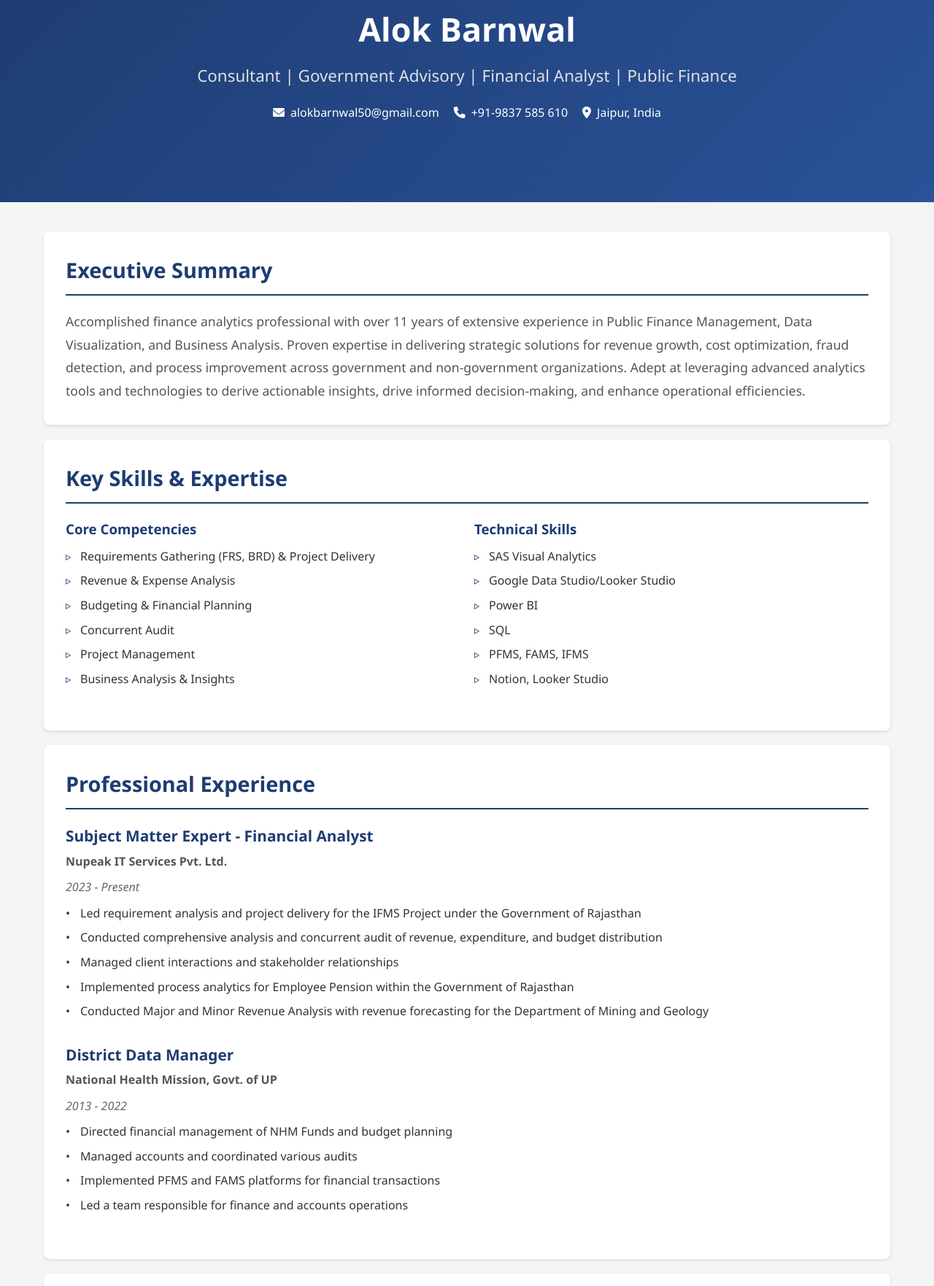
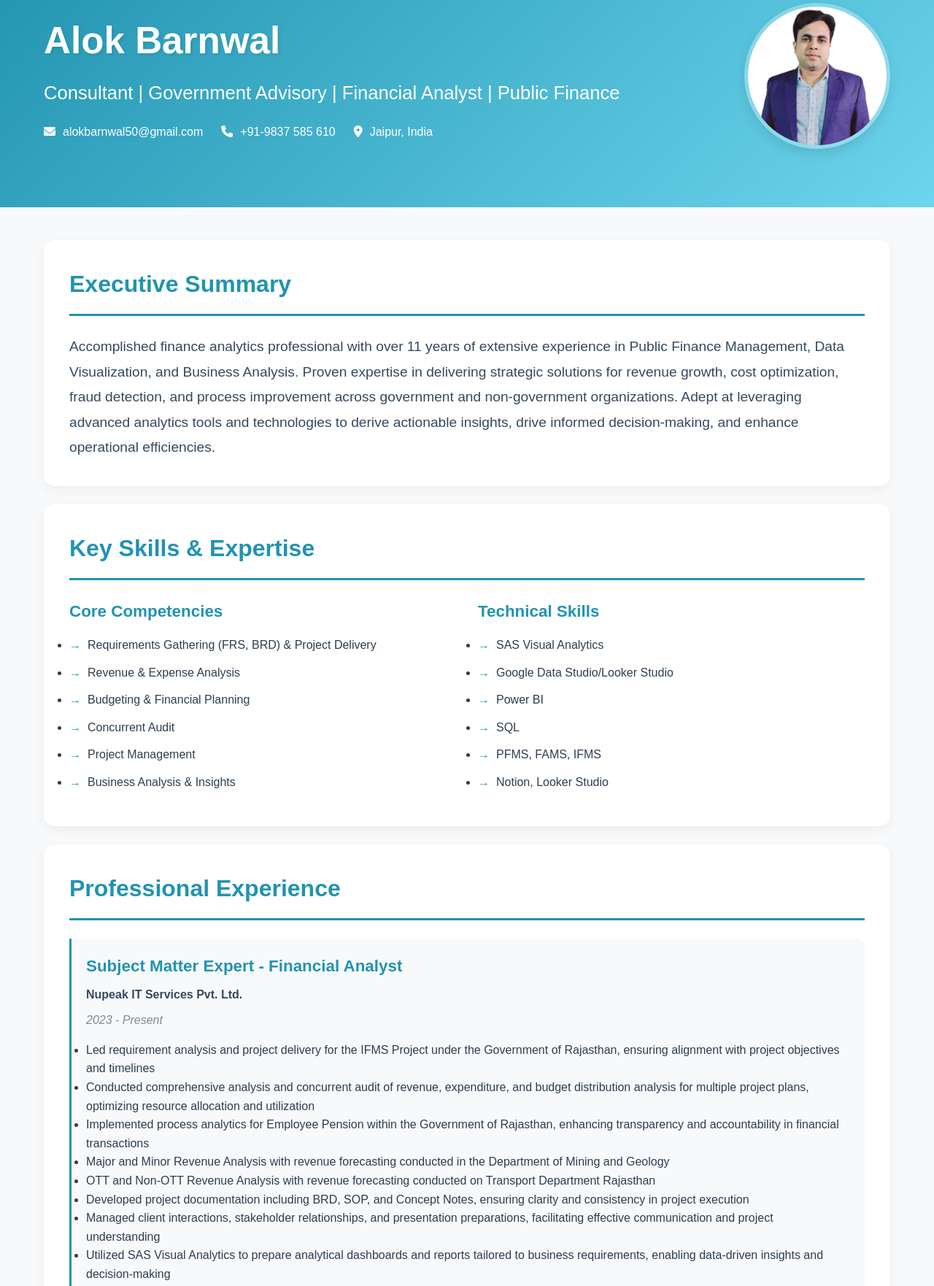
Before and after one commit to alokbarnwal/alokbarnwal.github.io, a plain HTML site: page index.html in a window 1280 px wide. Shown: the part 76-1838 px from the top of the page at 73% size. Drawn offline with Linux system fonts and the light colour scheme; files whose address does not match are found by name.

Commit message:
updated photo

```diff
--- a/index.html
+++ b/index.html
@@ -10,13 +10,13 @@
             margin: 0;
             padding: 0;
             box-sizing: border-box;
-            font-family: 'Segoe UI', Tahoma, Geneva, Verdana, sans-serif;
+            font-family: 'Poppins', sans-serif;
         }
 
         body {
             line-height: 1.6;
-            color: #333;
-            background-color: #f5f5f5;
+            color: #2c3e50;
+            background-color: #f8f9fa;
         }
 
         .container {
@@ -26,187 +26,163 @@
         }
 
         header {
-            background: linear-gradient(135deg, #1e3c72 0%, #2a5298 100%);
+            background: linear-gradient(135deg, #2193b0 0%, #6dd5ed 100%);
             color: white;
             padding: 60px 0;
-            text-align: center;
+            position: relative;
+            overflow: hidden;
+        }
+
+        .header-content {
+            display: flex;
+            justify-content: space-between;
+            align-items: center;
+        }
+
+        .profile-image {
+            width: 200px;
+            height: 200px;
+            border-radius: 50%;
+            border: 5px solid rgba(255, 255, 255, 0.3);
+            object-fit: cover;
+            box-shadow: 0 8px 16px rgba(0,0,0,0.1);
+            transition: transform 0.3s ease;
+        }
+
+        .profile-image:hover {
+            transform: scale(1.05);
         }
 
         .profile-info {
-            margin-bottom: 30px;
+            flex: 1;
+            padding-right: 40px;
         }
 
         .name {
-            font-size: 2.8em;
+            font-size: 3.2em;
             margin-bottom: 10px;
             font-weight: 700;
+            text-shadow: 2px 2px 4px rgba(0,0,0,0.1);
         }
 
         .title {
-            font-size: 1.4em;
-            color: #e0e0e0;
+            font-size: 1.6em;
+            color: #ffffff;
             margin-bottom: 20px;
+            font-weight: 300;
         }
 
         .contact-info {
             display: flex;
-            justify-content: center;
-            gap: 20px;
+            gap: 25px;
             flex-wrap: wrap;
         }
 
         .contact-item {
             display: flex;
             align-items: center;
-            gap: 8px;
+            gap: 10px;
+            transition: transform 0.2s ease;
+        }
+
+        .contact-item:hover {
+            transform: translateY(-2px);
         }
 
         .section {
             background: white;
-            padding: 30px;
-            margin: 20px 0;
-            border-radius: 8px;
-            box-shadow: 0 2px 4px rgba(0,0,0,0.1);
+            padding: 35px;
+            margin: 25px 0;
+            border-radius: 15px;
+            box-shadow: 0 5px 15px rgba(0,0,0,0.05);
+            transition: transform 0.3s ease;
+        }
+
+        .section:hover {
+            transform: translateY(-5px);
         }
 
         .section-title {
-            font-size: 1.8em;
-            color: #1e3c72;
-            margin-bottom: 20px;
-            padding-bottom: 10px;
-            border-bottom: 2px solid #1e3c72;
+            font-size: 2em;
+            color: #2193b0;
+            margin-bottom: 25px;
+            padding-bottom: 15px;
+            border-bottom: 3px solid #2193b0;
         }
 
         .executive-summary {
-            font-size: 1.1em;
+            font-size: 1.2em;
             line-height: 1.8;
-            color: #555;
+            color: #34495e;
         }
 
         .skills-container {
             display: grid;
-            grid-template-columns: repeat(auto-fit, minmax(250px, 1fr));
-            gap: 20px;
-        }
-
-        .skill-category {
-            margin-bottom: 20px;
+            grid-template-columns: repeat(auto-fit, minmax(280px, 1fr));
+            gap: 30px;
         }
 
         .skill-category h3 {
-            color: #1e3c72;
-            margin-bottom: 10px;
-        }
-
-        .skill-list {
-            list-style: none;
+            color: #2193b0;
+            margin-bottom: 15px;
+            font-size: 1.4em;
         }
 
         .skill-list li {
-            margin-bottom: 8px;
-            padding-left: 20px;
+            margin-bottom: 12px;
+            padding-left: 25px;
             position: relative;
         }
 
         .skill-list li::before {
-            content: "▹";
-            color: #1e3c72;
+            content: "→";
+            color: #2193b0;
             position: absolute;
             left: 0;
         }
 
         .experience-item {
+            padding: 20px;
+            border-left: 3px solid #2193b0;
             margin-bottom: 30px;
+            background: #f8f9fa;
+            border-radius: 0 10px 10px 0;
         }
 
         .experience-title {
-            font-size: 1.3em;
-            color: #1e3c72;
-            margin-bottom: 5px;
+            font-size: 1.4em;
+            color: #2193b0;
+            margin-bottom: 8px;
         }
 
         .experience-company {
             font-weight: 600;
-            color: #555;
+            color: #34495e;
             margin-bottom: 10px;
         }
 
         .experience-duration {
-            color: #666;
+            color: #7f8c8d;
             font-style: italic;
-            margin-bottom: 10px;
+            margin-bottom: 15px;
         }
 
-        .experience-duties {
-            list-style: none;
+        @media (max-width: 768px) {
+            .header-content {
+                flex-direction: column-reverse;
+                text-align: center;
             }
 
-        .experience-duties li {
-            margin-bottom: 8px;
-            padding-left: 20px;
-            position: relative;
-        }
-
-        .experience-duties li::before {
-            content: "•";
-            color: #1e3c72;
-            position: absolute;
-            left: 0;
-        }
-
-        .education-item {
+            .profile-image {
                 margin-bottom: 20px;
             }
 
-        .certifications-list {
-            list-style: none;
-        }
-
-        .certifications-list li {
-            margin-bottom: 15px;
-            padding-left: 25px;
-            position: relative;
-        }
-
-        .certifications-list li::before {
-            content: "🎓";
-            position: absolute;
-            left: 0;
-        }
-
-        .clients-list {
-            list-style: none;
-        }
-
-        .clients-list li {
-            margin-bottom: 15px;
-            padding-left: 25px;
-            position: relative;
-        }
-
-        .clients-list li::before {
-            content: "→";
-            color: #1e3c72;
-            position: absolute;
-            left: 0;
-        }
-
-        @media (max-width: 768px) {
-            .container {
-                padding: 10px;
-            }
-
-            header {
-                padding: 30px 0;
-            }
-
-            .name {
-                font-size: 2em;
+            .profile-info {
+                padding-right: 0;
             }
 
             .contact-info {
-                flex-direction: column;
-                align-items: center;
+                justify-content: center;
             }
         }
     </style>
@@ -214,6 +190,7 @@
 <body>
     <header>
         <div class="container">
+            <div class="header-content">
                 <div class="profile-info">
                     <h1 class="name">Alok Barnwal</h1>
                     <div class="title">Consultant | Government Advisory | Financial Analyst | Public Finance</div>
@@ -232,9 +209,12 @@
                         </div>
                     </div>
                 </div>
+                <img src="C:\Users\Alok\OneDrive\Desktop\alok-portfolio\Photo.jpg" alt="Alok Barnwal" class="profile-image">
+            </div>
         </div>
     </header>
 
+    <!-- Rest of the content remains the same -->
     <main class="container">
         <section class="section">
             <h2 class="section-title">Executive Summary</h2>
@@ -279,11 +259,14 @@
                 <div class="experience-company">Nupeak IT Services Pvt. Ltd.</div>
                 <div class="experience-duration">2023 - Present</div>
                 <ul class="experience-duties">
-                    <li>Led requirement analysis and project delivery for the IFMS Project under the Government of Rajasthan</li>
-                    <li>Conducted comprehensive analysis and concurrent audit of revenue, expenditure, and budget distribution</li>
-                    <li>Managed client interactions and stakeholder relationships</li>
-                    <li>Implemented process analytics for Employee Pension within the Government of Rajasthan</li>
-                    <li>Conducted Major and Minor Revenue Analysis with revenue forecasting for the Department of Mining and Geology</li>
+                    <li>Led requirement analysis and project delivery for the IFMS Project under the Government of Rajasthan, ensuring alignment with project objectives and timelines</li>
+                    <li>Conducted comprehensive analysis and concurrent audit of revenue, expenditure, and budget distribution analysis for multiple project plans, optimizing resource allocation and utilization</li>
+                    <li>Implemented process analytics for Employee Pension within the Government of Rajasthan, enhancing transparency and accountability in financial transactions</li>
+                    <li>Major and Minor Revenue Analysis with revenue forecasting conducted in the Department of Mining and Geology</li>
+                    <li>OTT and Non-OTT Revenue Analysis with revenue forecasting conducted on Transport Department Rajasthan</li>
+                    <li>Developed project documentation including BRD, SOP, and Concept Notes, ensuring clarity and consistency in project execution</li>
+                    <li>Managed client interactions, stakeholder relationships, and presentation preparations, facilitating effective communication and project understanding</li>
+                    <li>Utilized SAS Visual Analytics to prepare analytical dashboards and reports tailored to business requirements, enabling data-driven insights and decision-making</li>
                 </ul>
             </div>
 
@@ -292,10 +275,13 @@
                 <div class="experience-company">National Health Mission, Govt. of UP</div>
                 <div class="experience-duration">2013 - 2022</div>
                 <ul class="experience-duties">
-                    <li>Directed financial management of NHM Funds and budget planning</li>
-                    <li>Managed accounts and coordinated various audits</li>
-                    <li>Implemented PFMS and FAMS platforms for financial transactions</li>
-                    <li>Led a team responsible for finance and accounts operations</li>
+                    <li>Directed financial management of NHM Funds, overseeing budget planning, analysis of revenue and expenditure, and budget management for multiple programs</li>
+                    <li>Managed accounts within organizations, coordinating various audits including internal, concurrent, statutory, and CAG audits to ensure compliance and accuracy</li>
+                    <li>Administered accounts of district and block PMUs, generating MIS reports, and maintaining databases to track financial performance</li>
+                    <li>Implemented PFMS and FAMS platforms for financial transactions, ensuring adherence to regulatory standards and optimizing resource allocation</li>
+                    <li>Conducted periodic inspections of healthcare facility accounts, identifying areas for improvement, and ensuring financial integrity</li>
+                    <li>Facilitated procurement processes by processing e-tenders, manual tenders, and quotations for purchasing items, optimizing cost-effectiveness</li>
+                    <li>Led a team responsible for finance and accounts, ensuring efficient operations and adherence to financial procedures and standards</li>
                 </ul>
             </div>
         </section>
```
Also changed, not shown: Photo.jpg (added), 1 other file. Lines whose indentation alone changed are shown as unchanged.
